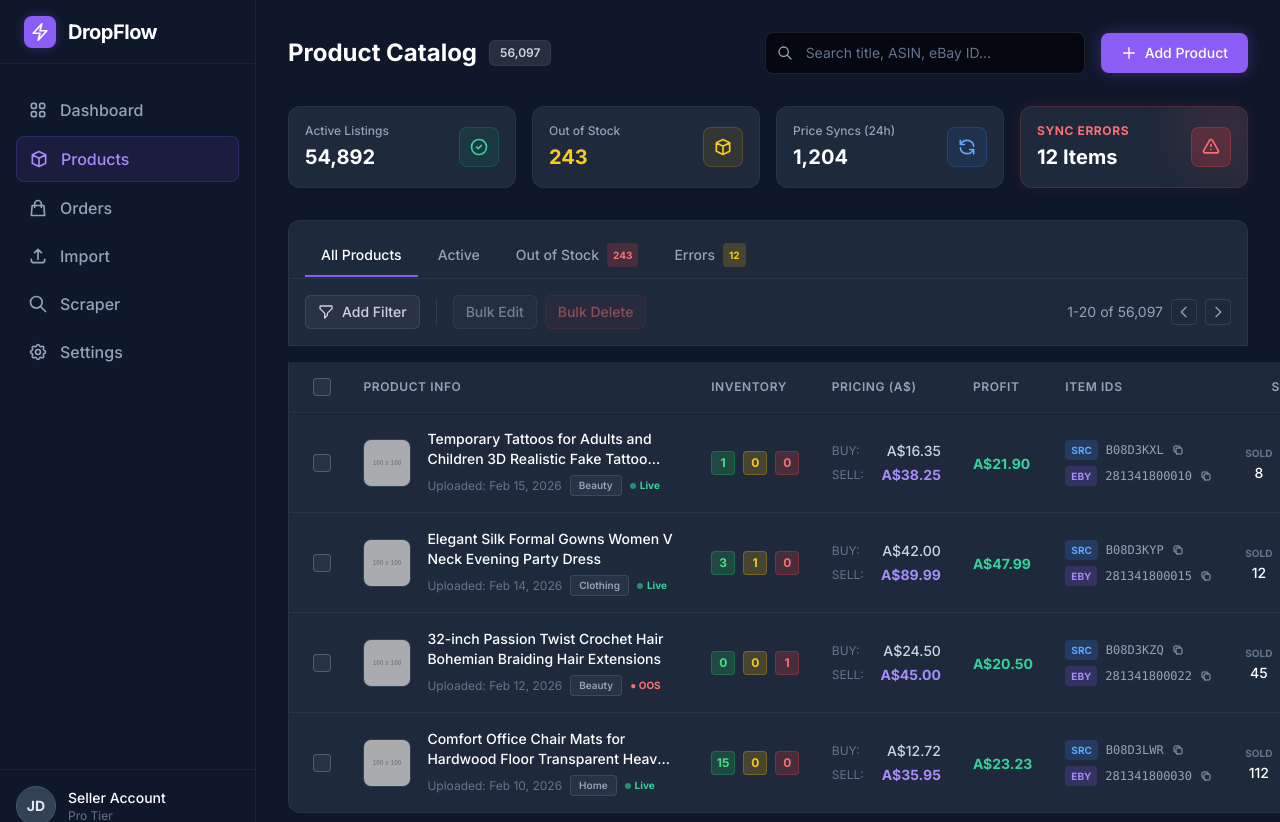
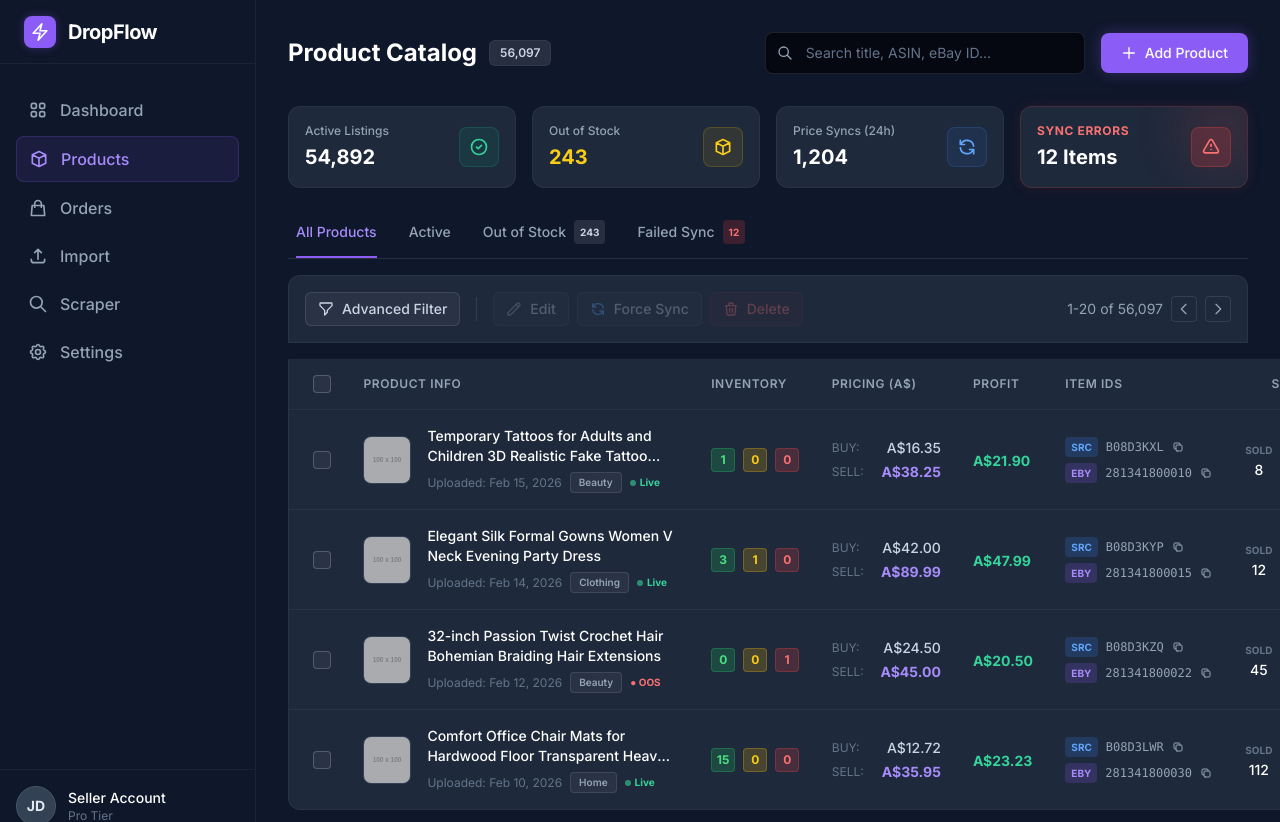
Before and after one commit to profitsai/dropflow-landing, a Flask app: page /products in a window 1280 px wide. Shown: the top 822 px of the page. Run offline with Flask 3, Linux system fonts and the light colour scheme; grey boxes labelled with a size stand in for pictures from a placeholder-image service; some libraries are stand-ins or nearby versions.

Commit message:
Products: exact Gemini tabs + toolbar - separated tabs, icon bulk actions, Advanced Filter

```diff
--- a/templates/products.html
+++ b/templates/products.html
@@ -107,32 +107,46 @@
                 </div>
             </div>
 
-            <!-- Tabs + Toolbar -->
-            <div class="bg-bg-card border border-white/5 rounded-t-xl">
-                <div class="flex items-center gap-1 px-4 pt-3 border-b border-white/5">
-                    <button @click="activeTab = 'all'" :class="activeTab === 'all' ? 'text-white border-brand' : 'text-slate-400 border-transparent hover:text-slate-200'" class="px-4 py-2.5 text-sm font-medium border-b-2 -mb-px transition-colors">All Products</button>
-                    <button @click="activeTab = 'active'" :class="activeTab === 'active' ? 'text-white border-brand' : 'text-slate-400 border-transparent hover:text-slate-200'" class="px-4 py-2.5 text-sm font-medium border-b-2 -mb-px transition-colors">Active</button>
-                    <button @click="activeTab = 'oos'" :class="activeTab === 'oos' ? 'text-white border-brand' : 'text-slate-400 border-transparent hover:text-slate-200'" class="px-4 py-2.5 text-sm font-medium border-b-2 -mb-px transition-colors flex items-center gap-2">Out of Stock <span class="bg-red-500/20 text-red-400 text-[10px] font-bold px-1.5 py-0.5 rounded">243</span></button>
-                    <button @click="activeTab = 'errors'" :class="activeTab === 'errors' ? 'text-white border-brand' : 'text-slate-400 border-transparent hover:text-slate-200'" class="px-4 py-2.5 text-sm font-medium border-b-2 -mb-px transition-colors flex items-center gap-2">Errors <span class="bg-yellow-500/20 text-yellow-400 text-[10px] font-bold px-1.5 py-0.5 rounded">12</span></button>
+            <!-- Tabs -->
+            <div class="flex gap-8 border-b border-white/10 mb-4 px-2">
+                <button @click="activeTab = 'all'" :class="activeTab === 'all' ? 'text-brand-light border-b-2 border-brand' : 'text-slate-400 hover:text-white border-b-2 border-transparent'" class="pb-3 font-medium text-sm transition-all">All Products</button>
+                <button @click="activeTab = 'active'" :class="activeTab === 'active' ? 'text-brand-light border-b-2 border-brand' : 'text-slate-400 hover:text-white border-b-2 border-transparent'" class="pb-3 font-medium text-sm transition-all">Active</button>
+                <button @click="activeTab = 'oos'" :class="activeTab === 'oos' ? 'text-brand-light border-b-2 border-brand' : 'text-slate-400 hover:text-white border-b-2 border-transparent'" class="pb-3 font-medium text-sm transition-all flex items-center gap-2">
+                    Out of Stock <span class="bg-white/10 text-[10px] font-bold px-1.5 py-0.5 rounded text-slate-300">243</span>
+                </button>
+                <button @click="activeTab = 'errors'" :class="activeTab === 'errors' ? 'text-brand-light border-b-2 border-brand' : 'text-slate-400 hover:text-white border-b-2 border-transparent'" class="pb-3 font-medium text-sm transition-all flex items-center gap-2">
+                    Failed Sync <span class="bg-red-500/20 text-red-400 text-[10px] font-bold px-1.5 py-0.5 rounded">12</span>
+                </button>
             </div>
-                <div class="flex items-center justify-between p-4">
+
+            <!-- Toolbar -->
+            <div class="flex items-center justify-between bg-bg-card border border-white/5 rounded-t-xl p-4">
                 <div class="flex items-center gap-4">
                     <button class="text-sm font-medium text-slate-300 hover:text-white flex items-center gap-2 border border-white/10 rounded-md px-3 py-1.5 bg-white/5 transition-colors">
                         <svg class="w-4 h-4" fill="none" viewBox="0 0 24 24" stroke="currentColor"><path stroke-linecap="round" stroke-linejoin="round" stroke-width="2" d="M3 4a1 1 0 011-1h16a1 1 0 011 1v2.586a1 1 0 01-.293.707l-6.414 6.414a1 1 0 00-.293.707V17l-4 4v-6.586a1 1 0 00-.293-.707L3.293 7.293A1 1 0 013 6.586V4z" /></svg>
-                            Add Filter
+                        Advanced Filter
                     </button>
                     <div class="h-6 w-px bg-white/10"></div>
-                        <div class="flex items-center gap-2" :class="selected.length > 0 ? 'opacity-100' : 'opacity-50 pointer-events-none'">
-                            <span class="text-xs text-brand-light font-medium px-2" x-show="selected.length > 0"><span x-text="selected.length"></span> Selected</span>
-                            <button class="text-sm font-medium text-slate-300 hover:text-white border border-white/10 rounded-md px-3 py-1.5 bg-white/5 transition-colors">Bulk Edit</button>
-                            <button class="text-sm font-medium text-red-400 hover:text-red-300 border border-red-500/20 rounded-md px-3 py-1.5 bg-red-500/10 transition-colors">Bulk Delete</button>
+                    <div class="flex items-center gap-2 transition-opacity duration-200" :class="selected.length > 0 ? 'opacity-100' : 'opacity-30 pointer-events-none'">
+                        <span class="text-xs text-brand-light font-bold px-2 bg-brand/10 py-1 rounded-md" x-show="selected.length > 0"><span x-text="selected.length"></span> Selected</span>
+                        <button class="text-sm font-medium text-slate-300 hover:text-white border border-white/10 rounded-md px-3 py-1.5 bg-white/5 transition-colors flex items-center gap-2">
+                            <svg class="w-4 h-4 text-slate-400" fill="none" viewBox="0 0 24 24" stroke="currentColor"><path stroke-linecap="round" stroke-linejoin="round" stroke-width="2" d="M15.232 5.232l3.536 3.536m-2.036-5.036a2.5 2.5 0 113.536 3.536L6.5 21.036H3v-3.572L16.732 3.732z" /></svg>
+                            Edit
+                        </button>
+                        <button class="text-sm font-medium text-slate-300 hover:text-white border border-white/10 rounded-md px-3 py-1.5 bg-white/5 transition-colors flex items-center gap-2">
+                            <svg class="w-4 h-4 text-blue-400" fill="none" viewBox="0 0 24 24" stroke="currentColor"><path stroke-linecap="round" stroke-linejoin="round" stroke-width="2" d="M4 4v5h.582m15.356 2A8.001 8.001 0 004.582 9m0 0H9m11 11v-5h-.581m0 0a8.003 8.003 0 01-15.357-2m15.357 2H15" /></svg>
+                            Force Sync
+                        </button>
+                        <button class="text-sm font-medium text-red-400 hover:text-red-300 border border-red-500/20 rounded-md px-3 py-1.5 bg-red-500/10 transition-colors flex items-center gap-2">
+                            <svg class="w-4 h-4" fill="none" viewBox="0 0 24 24" stroke="currentColor"><path stroke-linecap="round" stroke-linejoin="round" stroke-width="2" d="M19 7l-.867 12.142A2 2 0 0116.138 21H7.862a2 2 0 01-1.995-1.858L5 7m5 4v6m4-6v6m1-10V4a1 1 0 00-1-1h-4a1 1 0 00-1 1v3M4 7h16" /></svg>
+                            Delete
+                        </button>
                     </div>
                 </div>
                 <div class="flex items-center gap-2 text-sm text-slate-400">
                     <span>1-20 of 56,097</span>
                     <button class="p-1 hover:bg-white/10 rounded border border-white/10"><svg class="w-4 h-4" fill="none" viewBox="0 0 24 24" stroke="currentColor"><path stroke-linecap="round" stroke-linejoin="round" stroke-width="2" d="M15 19l-7-7 7-7" /></svg></button>
                     <button class="p-1 hover:bg-white/10 rounded border border-white/10"><svg class="w-4 h-4" fill="none" viewBox="0 0 24 24" stroke="currentColor"><path stroke-linecap="round" stroke-linejoin="round" stroke-width="2" d="M9 5l7 7-7 7" /></svg></button>
-                    </div>
                 </div>
             </div>
         </header>
```
Lines whose indentation alone changed are shown as unchanged.
